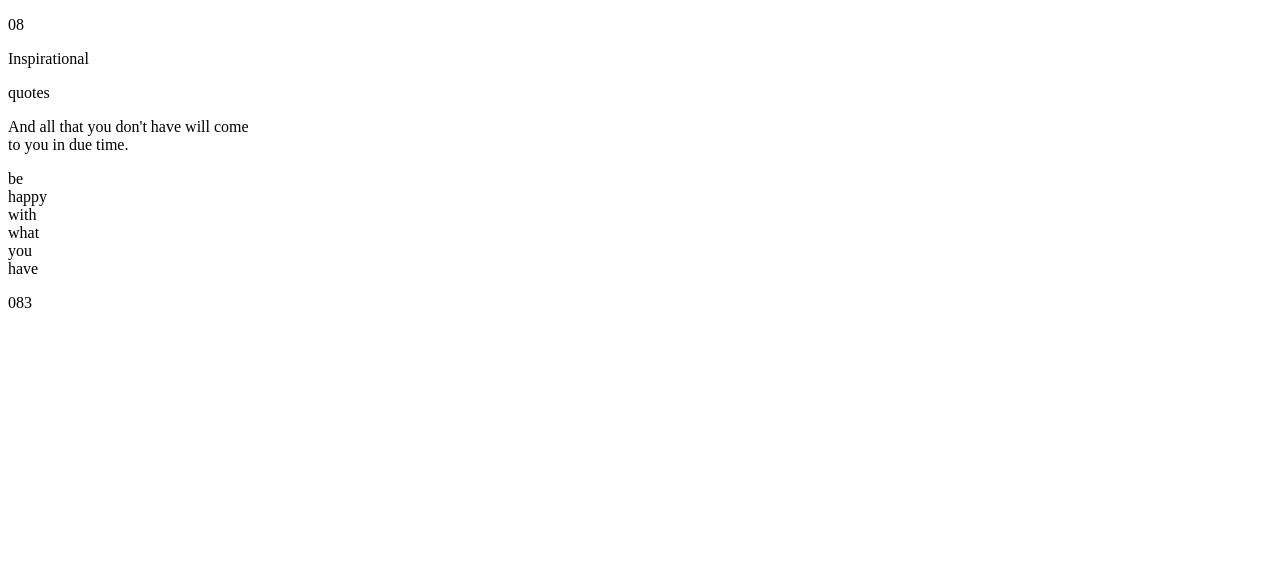
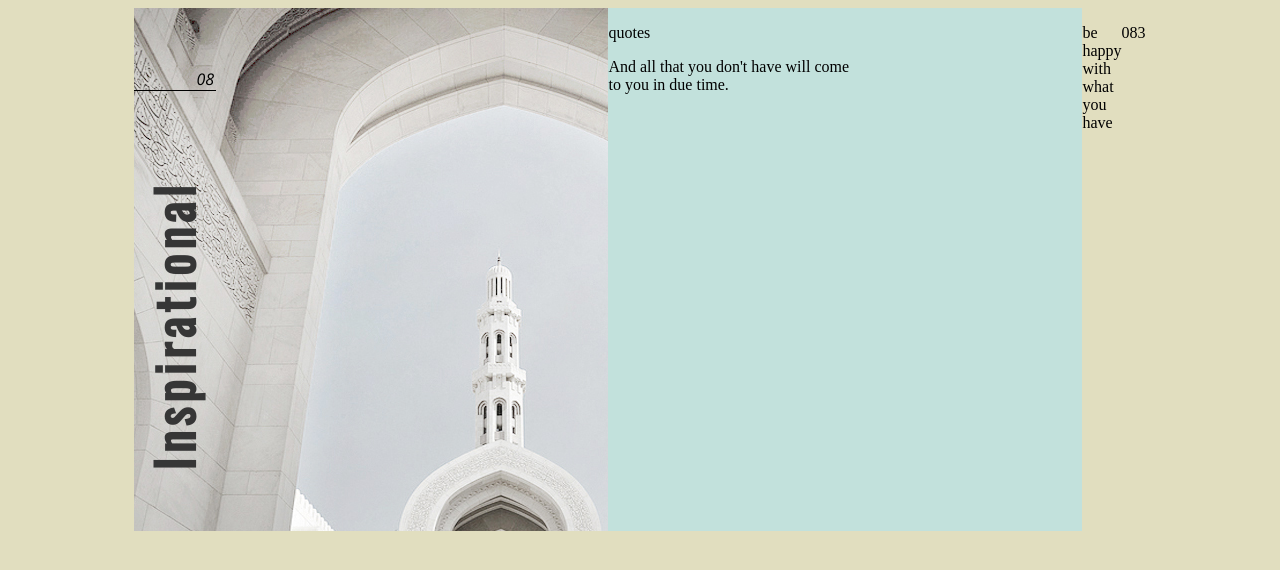
Before and after one commit to TimchenkoSergey/Picture, a website: page index.html in a window 1280 px wide. Drawn offline with nearby package versions, Linux system fonts and the light colour scheme.

Commit message:
Completed styles for image section

```diff
--- a/index.html
+++ b/index.html
@@ -7,6 +7,10 @@
 
 	<title>Picture</title>
 
+	<link href="https://fonts.googleapis.com/css?family=Open+Sans:400,400i,700" rel="stylesheet">
+	<!-- font-family: 'Open Sans', sans-serif; -->
+	<link href="https://fonts.googleapis.com/css?family=Oswald" rel="stylesheet">
+	<!-- font-family: 'Oswald', sans-serif; -->
 	<link href="css/main.min.css" rel="stylesheet">
 
 	<!--[if lt IE 9]>
@@ -17,9 +21,7 @@
 <body class="page">
 	<div class="picture">
 		<div class="picture__image">
-			<p class="picture__number">
-				08
-			</p>
+			<p class="picture__number">08</p>
 			<p class="picture__text">
 				Inspirational
 			</p>
--- /dev/null
+++ b/scss/blocks/page/_page.scss
@@ -0,0 +1,5 @@
+.page {
+	display: flex;
+
+	background-color: #e1debf;
+}
--- /dev/null
+++ b/scss/blocks/picture/_picture.scss
@@ -0,0 +1,48 @@
+.picture {
+	width: 80%;
+	height: auto;
+	position: relative;
+	display: flex;
+	margin: auto;
+
+	&__image {
+		width: 50%;
+		padding-bottom: 410px;
+
+		background-image: url("../img/picture.jpg");
+	}
+
+	&__number {
+		max-width: 20px;
+		padding-left: 62px;
+		margin-top: 60px;
+
+		border-bottom: 1px solid #000;
+
+		font-family: 'Open Sans', sans-serif;
+		font-style: italic;
+	}
+
+	&__text {
+		margin-top: -110px;
+		margin-left: -400px;
+
+		color: #363636;
+		font-family: 'Oswald', sans-serif;
+		font-size: 50px;
+		font-weight: bold;
+		letter-spacing: 5px;
+
+		transform: rotate(-90deg);
+	}
+
+	&__right {
+		width: 50%;
+
+		background-color: #c2e1dc;
+	}
+
+	&__quotes {
+
+	}
+}
--- a/scss/main.scss
+++ b/scss/main.scss
@@ -0,0 +1,3 @@
+@import "blocks/page/_page";
+@import "blocks/picture/_picture";
+@import "blocks/square/_square";
```
Also changed, not shown: css/main.min.css, scss/blocks/square/_square.scss (added).
